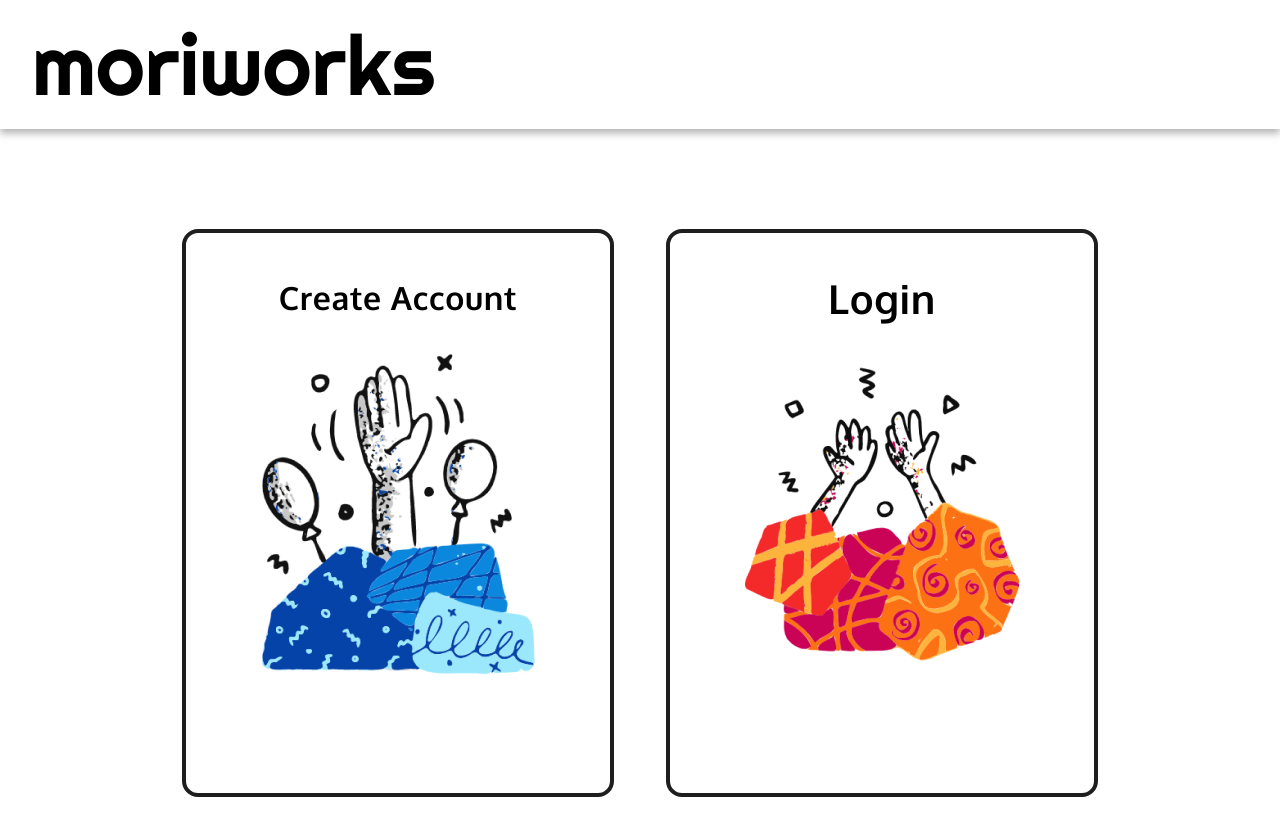
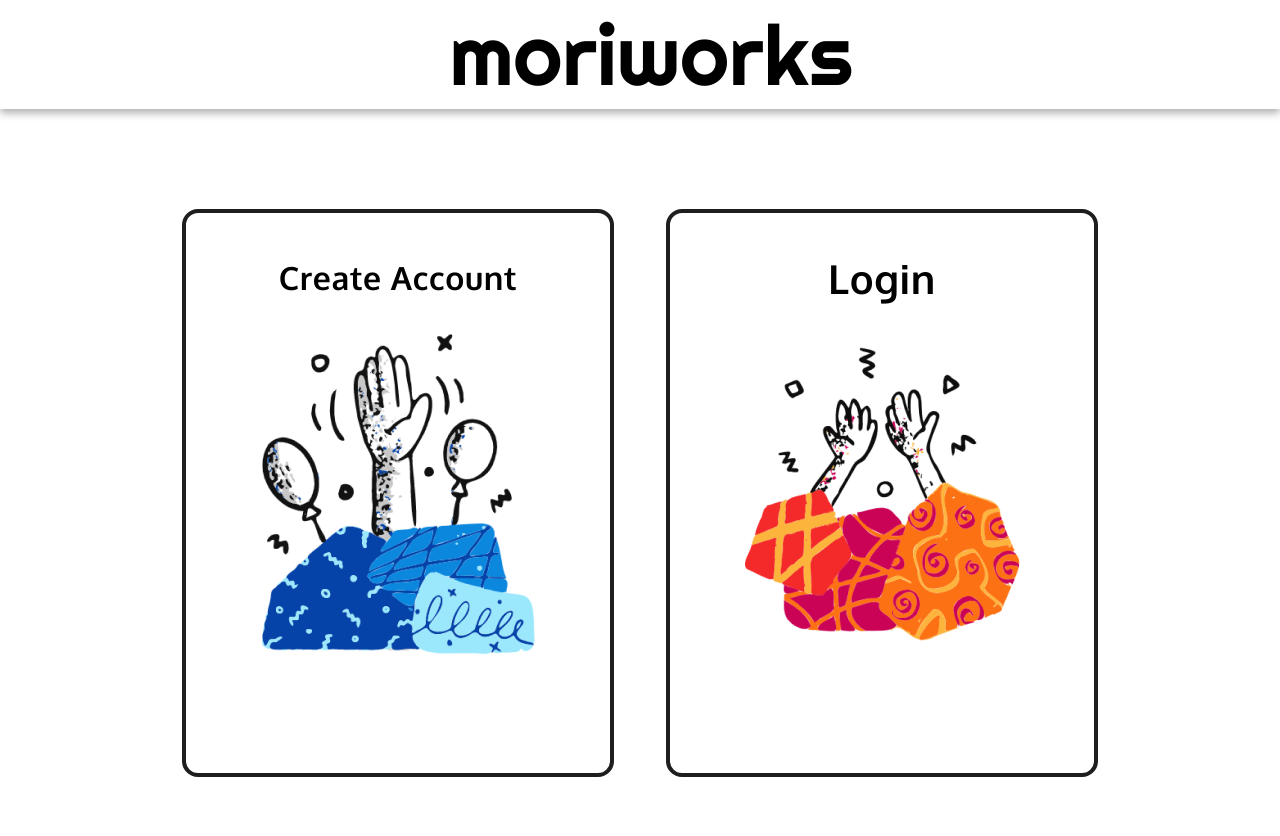
Before and after one commit to Kozaki01/2023_04_cteam, a Next.js app in the folder moriworks/: page / in a window 1280 px wide. Shown: the top 836 px of the page. Built offline with nearby package versions, Linux system fonts and the light colour scheme.

Commit message:
padding修正

```diff
--- a/moriworks/src/components/Header/Header.module.scss
+++ b/moriworks/src/components/Header/Header.module.scss
@@ -5,9 +5,9 @@
   justify-content: center;
   align-items: center;
   box-shadow: 0px 4px 8px 0px #00000052;
-  padding-top: 12px;
+  padding-top: 2px;
   padding-right: 64px;
-  padding-bottom: 12px;
+  padding-bottom: 2px;
   padding-left: 32px;
   background-color: rgba(255, 255, 255, 1);
 }
@@ -50,9 +50,9 @@
   align-items: center;
   width: 100%;
   box-shadow: 0px 4px 8px 0px #00000052;
-  padding-top: 12px;
+  padding-top: 2px;
   padding-right: 64px;
-  padding-bottom: 12px;
+  padding-bottom: 2px;
   padding-left: 32px;
   background-color: rgba(255, 255, 255, 1);
 }
--- a/moriworks/src/pages/index.tsx
+++ b/moriworks/src/pages/index.tsx
@@ -5,7 +5,7 @@ import Header from '../components/Header/Header';
 const Index = () => {
   return (
     <>
-      <Header type={false} />
+      <Header type={true} />
       <PageComponent />
     </>
   );
```
